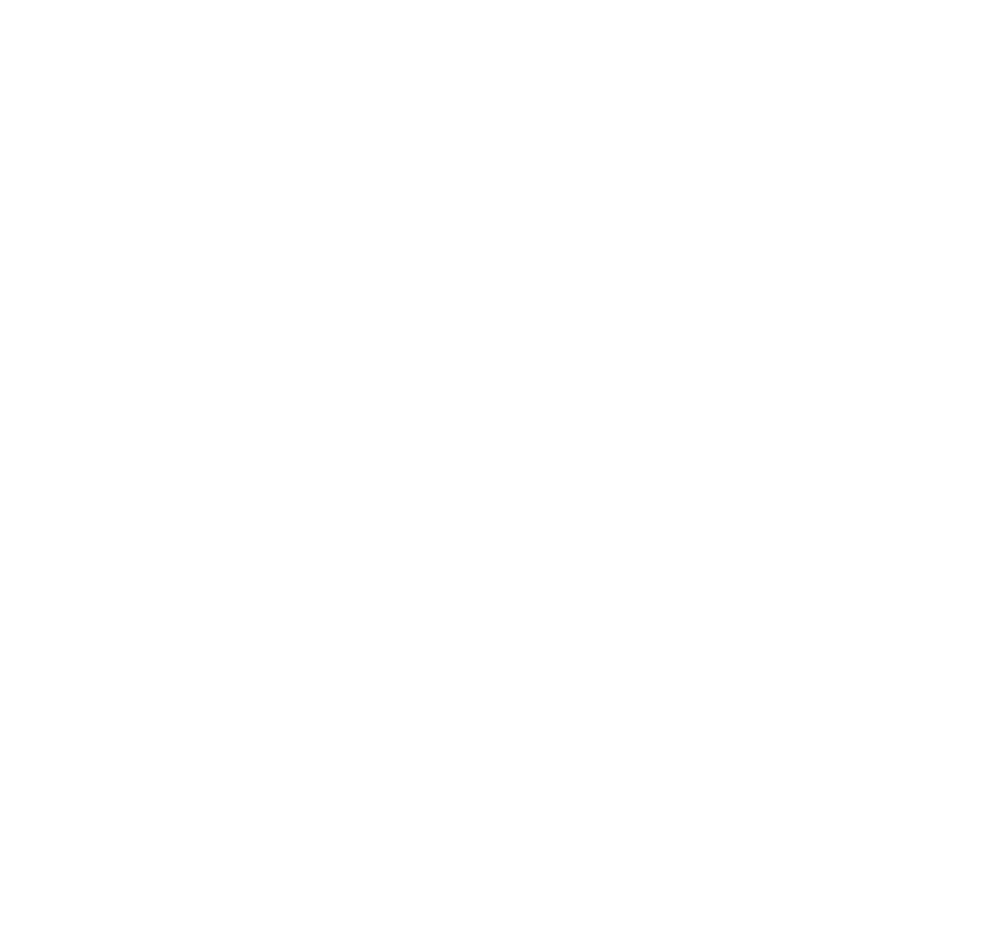
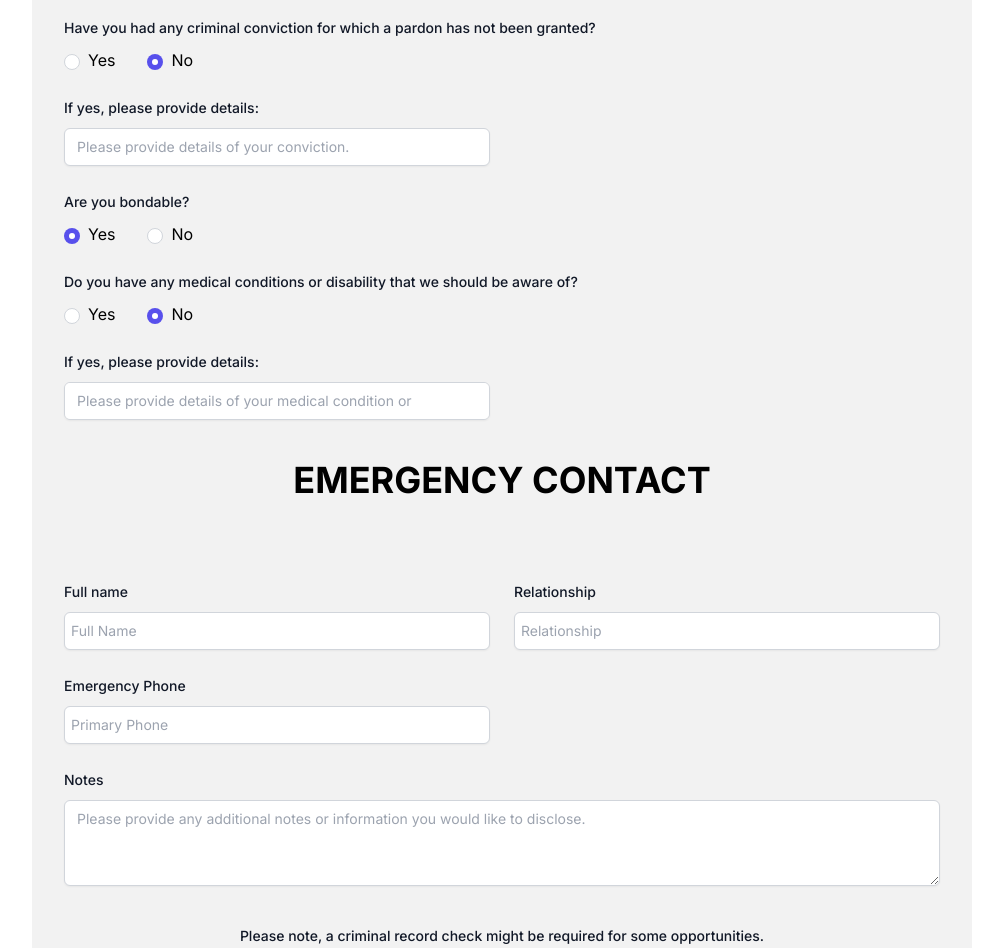
Before and after one commit to kngjms15/krvms, a Next.js app: page / in a window 1280 px wide. Shown: the part 1200-2148 px from the top of the page, without its empty margins (138-1141 px from the left). Before the commit the page ends 970 px from the top, so only its background shows below. Built offline with nearby package versions, Linux system fonts and the light colour scheme.

Commit message:
Optimized BacgkroundInfo.txt and VolunteerInfo.txt

```diff
--- a/app/page.tsx
+++ b/app/page.tsx
@@ -1,4 +1,5 @@
 
+import BackgroundInfo from "./registration/VolunteerRegistration/BackgroundInfo";
 import VolunteerInfo from "./registration/VolunteerRegistration/VolunteerInfo";
 
 
@@ -6,6 +7,7 @@ export default function Home() {
   return (
     <>
       <VolunteerInfo />
+      <BackgroundInfo />
 
 
 
--- a/app/registration/VolunteerRegistration/BackgroundInfo.tsx
+++ b/app/registration/VolunteerRegistration/BackgroundInfo.tsx
@@ -1,16 +1,20 @@
 "use client";
 
-import React from "react";
-import { useState } from "react";
+import React, { useState } from "react";
 
 const BackgroundInfo = () => {
-
-  const [conviction,setConviction] = useState(false);
-  const [bondable,setBondable] = useState(true);
+  const [employer, setEmployer] = useState("");
+  const [conviction, setConviction] = useState(false);
+  const [convictionDetails, setConvictionDetails] = useState("");
+  const [bondable, setBondable] = useState(true);
   const [medicalCondition, setMedicalCondition] = useState(false);
+  const [medicalConditionDetails, setMedicalConditionDetails] = useState("");
+  const [emergencyContactName, setEmergencyContactName] = useState("");
+  const [emergencyContactRelationship, setEmergencyContactRelationship] = useState("");
+  const [emergencyContactPhone, setEmergencyContactPhone] = useState("");
+  const [otherNotes, setOtherNotes] = useState("");
 
   return (
-    // Volunteer Background Info Form
     <div className="flex-grow max-w-[940px] m-auto">
       <title>KidSport Volunteer Background Info</title>
       <form className="bg-[#F2F2F2] rounded-lg p-8">
@@ -20,10 +24,7 @@ const BackgroundInfo = () => {
 
         <div className="mt-20 grid grid-cols-1 gap-6 sm:grid-cols-6">
           <div className="sm:col-span-3">
-            <label
-              htmlFor="employer"
-              className="block text-sm font-medium leading-6 text-gray-900"
-            >
+            <label htmlFor="employer" className="block text-sm font-medium leading-6 text-gray-900">
               Employer
             </label>
             <div className="mt-2">
@@ -31,22 +32,20 @@ const BackgroundInfo = () => {
                 type="text"
                 name="employer"
                 id="employer"
-                autoComplete="given-name"
-                className="block w-full rounded-md border-0 p-1.5 text-gray-900 shadow-sm ring-1 ring-inset ring-gray-300 placeholder:text-gray-400 focus:ring-2 focus:ring-inset focus:ring-indigo-600 sm:text-sm sm:leading-6"
+                value={employer}
+                onChange={(e) => setEmployer(e.target.value)}
+                className="block w-full rounded-md border-gray-300 p-1.5 text-gray-900 shadow-sm placeholder:text-gray-400 focus:ring-2 focus:ring-indigo-600 sm:text-sm sm:leading-6"
                 placeholder="Employer"
               />
             </div>
           </div>
 
           <div className="sm:col-span-6">
-            <label
-              htmlFor="conviction"
-              className="block text-sm font-medium leading-6 text-gray-900"
-            >
-              Have you had any criminal conviction for which a pardon has not
-              been granted?
-            </label>
-            <div className="mt-2 flex gap-8 ">
+            <fieldset>
+              <legend className="block text-sm font-medium leading-6 text-gray-900">
+                Have you had any criminal conviction for which a pardon has not been granted?
+              </legend>
+              <div className="mt-2 flex gap-8">
                 <div>
                   <input
                     id="conviction-yes"
@@ -56,7 +55,7 @@ const BackgroundInfo = () => {
                     checked={conviction}
                     onChange={() => setConviction(true)}
                   />
-                <label>Yes</label>
+                  <label htmlFor="conviction-yes">Yes</label>
                 </div>
                 <div>
                   <input
@@ -67,41 +66,36 @@ const BackgroundInfo = () => {
                     checked={!conviction}
                     onChange={() => setConviction(false)}
                   />
-                <label>No</label>
+                  <label htmlFor="conviction-no">No</label>
                 </div>
               </div>
+            </fieldset>
           </div>
 
           <div className="sm:col-span-3">
-            <label
-              htmlFor="conviction-details"
-              className="block text-sm font-medium leading-6 text-gray-900"
-            >
+            <label htmlFor="conviction-details" className="block text-sm font-medium leading-6 text-gray-900">
               If yes, please provide details:
             </label>
             <div className="mt-2">
               <textarea
                 id="conviction-details"
                 name="conviction-details"
-                placeholder={`${conviction ? 'Please provide details of your bond.' : 'Please select Yes to gain access to this field'}`}
                 rows={1}
-                className={`block w-full rounded-md border-0 py-1.5 text-gray-900 shadow-sm ring-1 ring-inset ring-gray-300 placeholder:text-gray-400 focus:ring-2 focus:ring-inset focus:ring-indigo-600 sm:text-sm sm:leading-6 ${
-                  conviction ? 'bg-white' : 'bg-gray-200'
-                } ${!conviction && 'resize-none'}`}
-                defaultValue={""}
+                value={convictionDetails}
+                onChange={(e) => setConvictionDetails(e.target.value)}
+                className="block w-full rounded-md border-gray-300 py-1.5 text-gray-900 shadow-sm placeholder:text-gray-400 focus:ring-2 focus:ring-indigo-600 sm:text-sm sm:leading-6 resize-none"
+                placeholder="Please provide details of your conviction."
                 disabled={!conviction}
               />
             </div>
           </div>
 
           <div className="sm:col-span-6">
-            <label
-              htmlFor="bondable"
-              className="block text-sm font-medium leading-6 text-gray-900"
-            >
+            <fieldset>
+              <legend className="block text-sm font-medium leading-6 text-gray-900">
                 Are you bondable?
-            </label>
-            <div className="mt-2 flex gap-8 ">
+              </legend>
+              <div className="mt-2 flex gap-8">
                 <div>
                   <input
                     id="bondable-yes"
@@ -111,7 +105,7 @@ const BackgroundInfo = () => {
                     checked={bondable}
                     onChange={() => setBondable(true)}
                   />
-                <label>Yes</label>
+                  <label htmlFor="bondable-yes">Yes</label>
                 </div>
                 <div>
                   <input
@@ -122,20 +116,18 @@ const BackgroundInfo = () => {
                     checked={!bondable}
                     onChange={() => setBondable(false)}
                   />
-                <label>No</label>
+                  <label htmlFor="bondable-no">No</label>
                 </div>
               </div>
+            </fieldset>
           </div>
 
           <div className="sm:col-span-6">
-            <label
-              htmlFor="medical-condition"
-              className="block text-sm font-medium leading-6 text-gray-900"
-            >
-              Do you have any medical conditions or disability that we should be
-              aware of?
-            </label>
-            <div className="mt-2 flex gap-8 ">
+            <fieldset>
+              <legend className="block text-sm font-medium leading-6 text-gray-900">
+                Do you have any medical conditions or disability that we should be aware of?
+              </legend>
+              <div className="mt-2 flex gap-8">
                 <div>
                   <input
                     id="medicalCondition-yes"
@@ -145,7 +137,7 @@ const BackgroundInfo = () => {
                     checked={medicalCondition}
                     onChange={() => setMedicalCondition(true)}
                   />
-                <label>Yes</label>
+                  <label htmlFor="medicalCondition-yes">Yes</label>
                 </div>
                 <div>
                   <input
@@ -156,16 +148,14 @@ const BackgroundInfo = () => {
                     checked={!medicalCondition}
                     onChange={() => setMedicalCondition(false)}
                   />
-                <label>No</label>
+                  <label htmlFor="medicalCondition-no">No</label>
                 </div>
               </div>
+            </fieldset>
           </div>
 
           <div className="sm:col-span-3">
-            <label
-              htmlFor="condition-details"
-              className="block text-sm font-medium leading-6 text-gray-900"
-            >
+            <label htmlFor="condition-details" className="block text-sm font-medium leading-6 text-gray-900">
               If yes, please provide details:
             </label>
             <div className="mt-2">
@@ -173,11 +163,10 @@ const BackgroundInfo = () => {
                 id="condition-details"
                 name="condition-details"
                 rows={1}
-                placeholder={`${medicalCondition ? 'Please provide details of your medical condition or disability.' : 'Please select Yes to gain access to this field'}`}
-                className={`block w-full rounded-md border-0 py-1.5 text-gray-900 shadow-sm ring-1 ring-inset ring-gray-300 placeholder:text-gray-400 focus:ring-2 focus:ring-inset focus:ring-indigo-600 sm:text-sm sm:leading-6 ${
-                  medicalCondition ? 'bg-white' : 'bg-gray-200'
-                } ${!medicalCondition && 'resize-none'}`}
-                defaultValue={""}
+                value={medicalConditionDetails}
+                onChange={(e) => setMedicalConditionDetails(e.target.value)}
+                className="block w-full rounded-md border-gray-300 py-1.5 text-gray-900 shadow-sm placeholder:text-gray-400 focus:ring-2 focus:ring-indigo-600 sm:text-sm sm:leading-6 resize-none"
+                placeholder="Please provide details of your medical condition or disability."
                 disabled={!medicalCondition}
               />
             </div>
@@ -190,68 +179,58 @@ const BackgroundInfo = () => {
 
         <div className="mt-20 grid grid-cols-1 gap-6 sm:grid-cols-6">
           <div className="sm:col-span-3">
-            <label
-              htmlFor="emergency-full-name"
-              className="block text-sm font-medium leading-6 text-gray-900"
-            >
+            <label htmlFor="emergency-full-name" className="block text-sm font-medium leading-6 text-gray-900">
               Full name
             </label>
             <div className="mt-2">
               <input
                 type="text"
-                name="emergency-full-ame"
+                name="emergency-full-name"
                 id="emergency-full-name"
-                autoComplete="given-name"
-                className="block w-full rounded-md border-0 p-1.5 text-gray-900 shadow-sm ring-1 ring-inset ring-gray-300 placeholder:text-gray-400 focus:ring-2 focus:ring-inset focus:ring-indigo-600 sm:text-sm sm:leading-6"
+                value={emergencyContactName}
+                onChange={(e) => setEmergencyContactName(e.target.value)}
+                className="block w-full rounded-md border-gray-300 p-1.5 text-gray-900 shadow-sm placeholder:text-gray-400 focus:ring-2 focus:ring-indigo-600 sm:text-sm sm:leading-6"
                 placeholder="Full Name"
               />
             </div>
           </div>
-          <div className="col-span-3"></div>
-          <div className="col-span-3">
-            <label
-              htmlFor="relationship"
-              className="block text-sm font-medium leading-6 text-gray-900"
-            >
+
+          <div className="sm:col-span-3">
+            <label htmlFor="relationship" className="block text-sm font-medium leading-6 text-gray-900">
               Relationship
             </label>
             <div className="mt-2">
               <input
-                type="relationship"
+                type="text"
                 name="relationship"
                 id="relationship"
-                autoComplete="given-name"
-                className="block w-full rounded-md border-0 p-1.5 text-gray-900 shadow-sm ring-1 ring-inset ring-gray-300 placeholder:text-gray-400 focus:ring-2 focus:ring-inset focus:ring-indigo-600 sm:text-sm sm:leading-6"
+                value={emergencyContactRelationship}
+                onChange={(e) => setEmergencyContactRelationship(e.target.value)}
+                className="block w-full rounded-md border-gray-300 p-1.5 text-gray-900 shadow-sm placeholder:text-gray-400 focus:ring-2 focus:ring-indigo-600 sm:text-sm sm:leading-6"
                 placeholder="Relationship"
               />
             </div>
           </div>
-          <div className="col-span-3"></div>
-          <div className="col-span-3">
-            <label
-              htmlFor="emergency-phone"
-              className="block text-sm font-medium leading-6 text-gray-900"
-            >
+
+          <div className="sm:col-span-3">
+            <label htmlFor="emergency-phone" className="block text-sm font-medium leading-6 text-gray-900">
               Emergency Phone
             </label>
             <div className="mt-2">
               <input
-                type="phone"
+                type="tel"
                 name="emergency-phone"
                 id="emergency-phone"
-                autoComplete="given-name"
-                className="block w-full rounded-md border-0 p-1.5 text-gray-900 shadow-sm ring-1 ring-inset ring-gray-300 placeholder:text-gray-400 focus:ring-2 focus:ring-inset focus:ring-indigo-600 sm:text-sm sm:leading-6"
+                value={emergencyContactPhone}
+                onChange={(e) => setEmergencyContactPhone(e.target.value)}
+                className="block w-full rounded-md border-gray-300 p-1.5 text-gray-900 shadow-sm placeholder:text-gray-400 focus:ring-2 focus:ring-indigo-600 sm:text-sm sm:leading-6"
                 placeholder="Primary Phone"
               />
             </div>
           </div>
-          <div className="col-span-3"></div>
 
           <div className="sm:col-span-6">
-            <label
-              htmlFor="other-notes"
-              className="block text-sm font-medium leading-6 text-gray-900"
-            >
+            <label htmlFor="other-notes" className="block text-sm font-medium leading-6 text-gray-900">
               Notes
             </label>
             <div className="mt-2">
@@ -259,43 +238,31 @@ const BackgroundInfo = () => {
                 id="other-notes"
                 name="other-notes"
                 rows={3}
-                className="block w-full rounded-md border-0 py-1.5 text-gray-900 shadow-sm ring-1 ring-inset ring-gray-300 placeholder:text-gray-400 focus:ring-2 focus:ring-inset focus:ring-indigo-600 sm:text-sm sm:leading-6"
-                defaultValue={""}
+                value={otherNotes}
+                onChange={(e) => setOtherNotes(e.target.value)}
+                className="block w-full rounded-md border-gray-300 py-1.5 text-gray-900 shadow-sm placeholder:text-gray-400 focus:ring-2 focus:ring-indigo-600 sm:text-sm sm:leading-6"
                 placeholder="Please provide any additional notes or information you would like to disclose."
               />
             </div>
           </div>
         </div>
 
-        <div className="max-w-full mt-10 ">
-          <p className="text-sm font-medium text-gray-900 dark:text-white">
-            Please not, a criminal record check might be required for some opportunities. If you are selected for a position that requires a criminal record check, you will be asked to provide one.
+        <div className="max-w-full mt-10 px-10">
+          <p className="text-sm font-medium text-gray-900 dark:text-white text-center">
+            Please note, a criminal record check might be required for some opportunities.<br />
+            If you are selected for a position that requires a criminal record check, you will be asked to provide one.
           </p>
-          {/* <label
-            className="block mb-2 text-sm font-medium text-gray-900 dark:text-white"
-            htmlFor="file_input"
-          >
-            * Please upload a copy of your criminal record check with the vulnerable sector check included (Must have been completed in the last year)
-          </label>
-          <input
-            className="block w-full text-sm text-gray-900 border border-gray-300 rounded-lg cursor-pointer bg-gray-50 dark:text-gray-400 focus:outline-none dark:bg-gray-700 dark:border-gray-600 dark:placeholder-gray-400"
-            id="file_input"
-            type="file"
-          /> */}
         </div>
 
         <div className="flex justify-between mt-20">
-          <div>
           <button
-              type="submit"
+            type="button"
             id="volunteer-info-back"
             className="rounded-md bg-gray-700 px-3 py-2 text-sm font-semibold text-white shadow-sm hover:opacity-75"
           >
             Back
           </button>
-          </div>
 
-          <div>
           <button
             type="submit"
             id="volunteer-info-next"
@@ -304,7 +271,6 @@ const BackgroundInfo = () => {
             Next
           </button>
         </div>
-        </div>
       </form>
     </div>
   );
```
Also changed, not shown: app/registration/VolunteerRegistration/VolunteerInfo.tsx (+39 -37 lines). Lines whose indentation alone changed are shown as unchanged.
